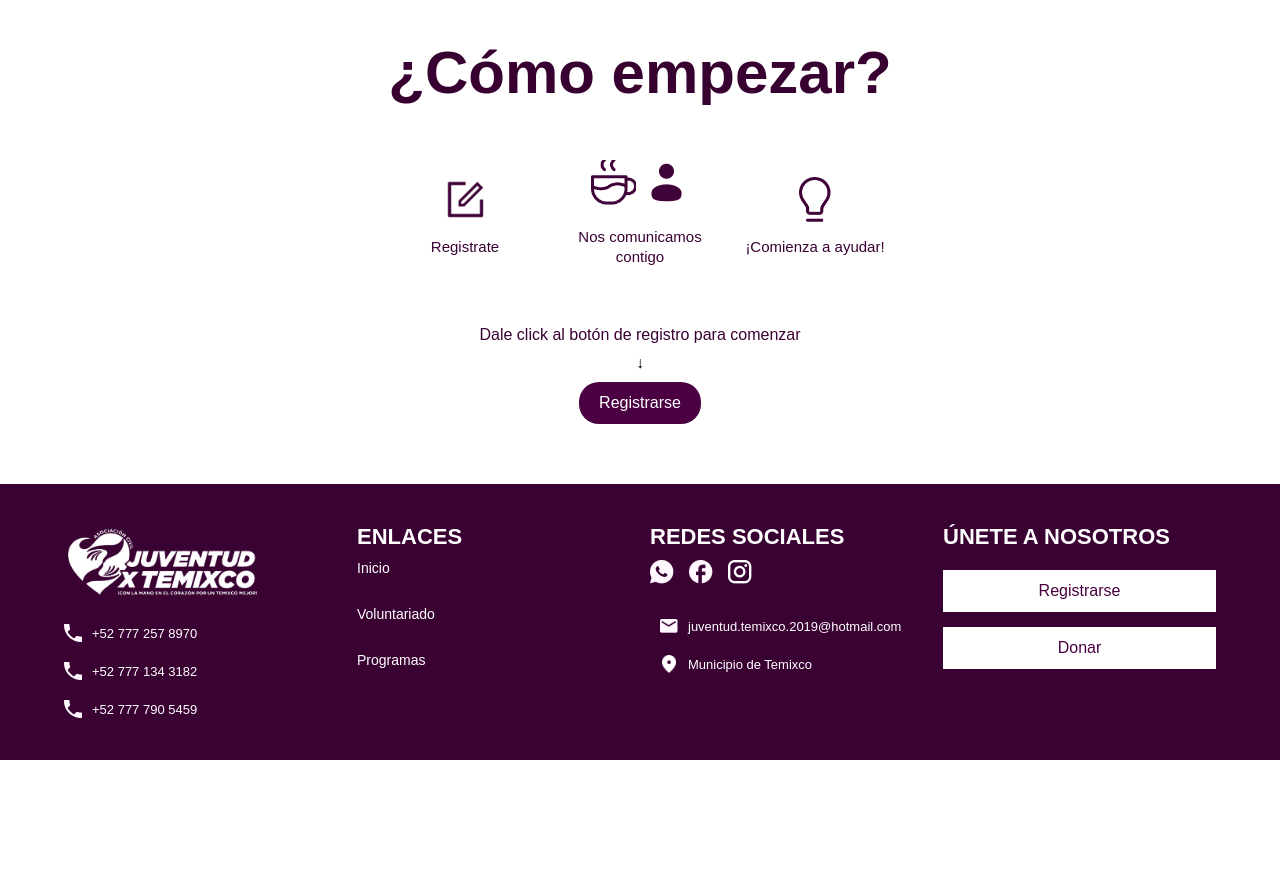
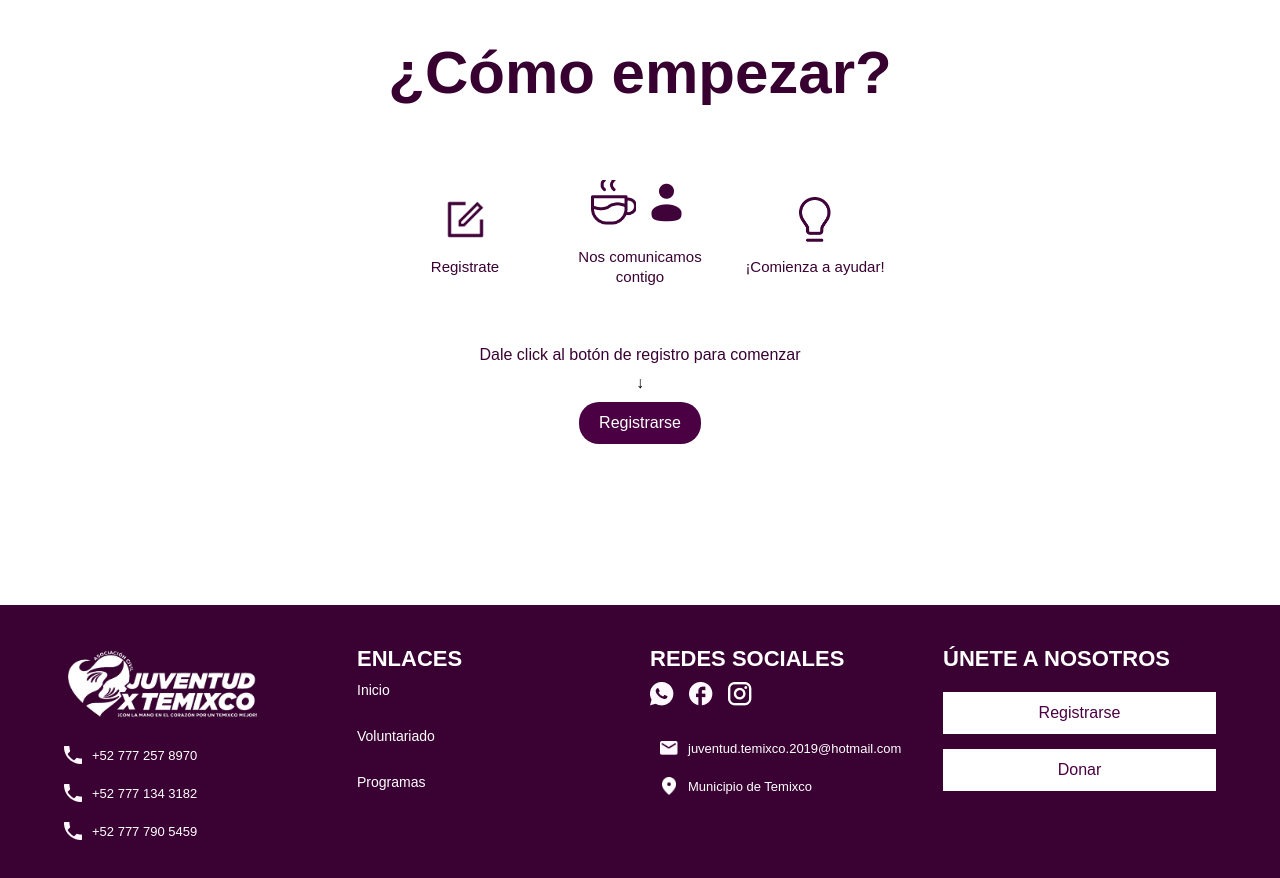
Before and after one commit to Evelinmq/estadia_frontend, a React (Vite) app: page /voluntariado in a window 1280 px wide. Shown: the part 1500-2378 px from the top of the page. Before the commit the page ends 2260 px from the top, so only its background shows below. Built offline with nearby package versions, Linux system fonts and the light colour scheme; a web font is replaced by a local one.

Commit message:
Arreglitos

```diff
--- a/src/Pages/ModalGlobal.css
+++ b/src/Pages/ModalGlobal.css
@@ -526,3 +526,48 @@
         text-align: center;
     }
 }
+
+.pagina-contenedor-global {
+    display: flex;
+    flex-direction: column;
+    min-height: 100vh;
+    width: 100%;
+}
+
+.seccion-registro-pasos {
+    display: block;
+    clear: both;
+    width: 100%;
+    padding-bottom: 100px;
+    box-sizing: border-box;
+    position: relative;
+}
+
+.registro-componente-wrapper {
+    width: 100%;
+    display: flex;
+    flex-direction: column;
+    align-items: center;
+    justify-content: center;
+    margin: 0 auto;
+}
+
+footer {
+    display: block;
+    width: 100%;
+    clear: both;
+    margin-top: auto;
+    border-top: 1px solid transparent;
+}
+
+@media (max-width: 768px) {
+    .subtitulo-pantalla2 {
+        font-size: 2rem !important;
+        padding-top: 30px !important;
+        margin-bottom: 15px !important;
+    }
+
+    .seccion-registro-pasos {
+        padding-bottom: 80px;
+    }
+}
--- a/src/Pages/PaginaVoluntariado.jsx
+++ b/src/Pages/PaginaVoluntariado.jsx
@@ -9,18 +9,17 @@ import voluntariado4 from "../Img/voluntariado4.png";
 import VoluntariadoRegis from "../Components/Informacion/VoluntariadoRegis";
 import PieDePagina from "../Components/Structure/PieDePagina.jsx";
 
-
 export default function PaginaVoluntariado() {
     return (
-        <div>
+        /* Agregamos una clase contenedora global */
+        <div className="pagina-contenedor-global">
             <Encabezado />
 
-             <div className="card-informacion">
+            <section className="card-informacion">
                 <InfoVoluntariado />
-             </div>
+            </section>
 
-
-             <div>
+            <section className="seccion-caminos">
                 <h2 className="subtitulo-pantalla2">Caminos para colaborar</h2>
 
                 <div className="card-pantalla">
@@ -31,27 +30,22 @@ export default function PaginaVoluntariado() {
                     </div>
                 </div>
 
-
                 <div className="fila">
-
                     <Voluntariado className="card-morado4" imagen={voluntariado4} texto="Programa de intervención integral para el bienestar comunitario en zonas vulnerables." />
                 </div>
+            </section>
+
+            <section className="seccion-registro-pasos">
+                <h2 className="subtitulo-pantalla2">¿Cómo empezar?</h2>
+                <div className="registro-componente-wrapper">
+                    <VoluntariadoRegis/>
+                </div>
+            </section>
+
+            <footer>
+                <PieDePagina />
+            </footer>
         </div>
 
-          <div>
-
-             <h2 className="subtitulo-pantalla2">¿Cómo empezar?</h2>
-             <div>
-                <VoluntariadoRegis/>
-             </div>
-          </div>
-
-          <div>
-            <PieDePagina />
-            </div>
-
-
-
-        </div>
     );
 }
```
Lines whose indentation alone changed are shown as unchanged.
